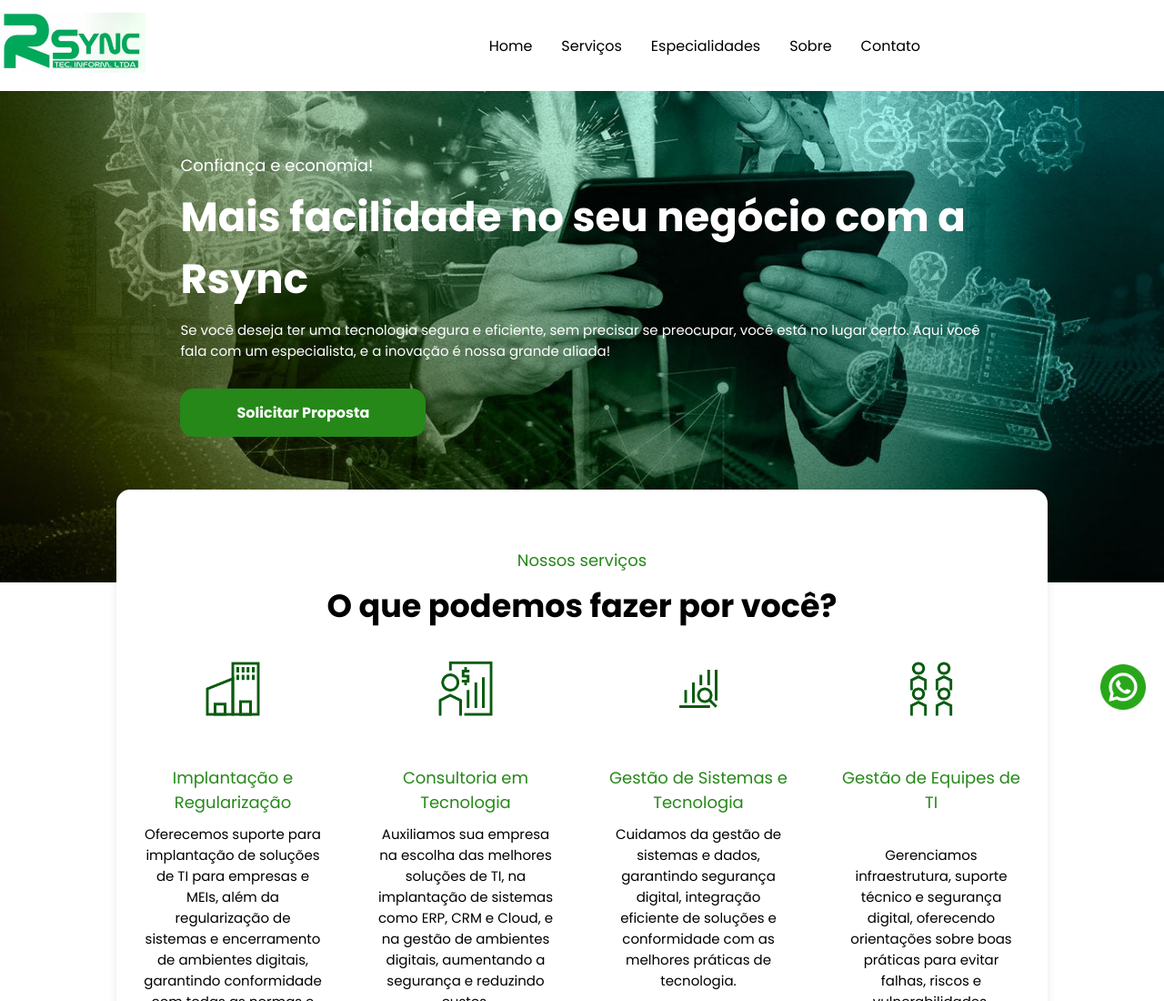
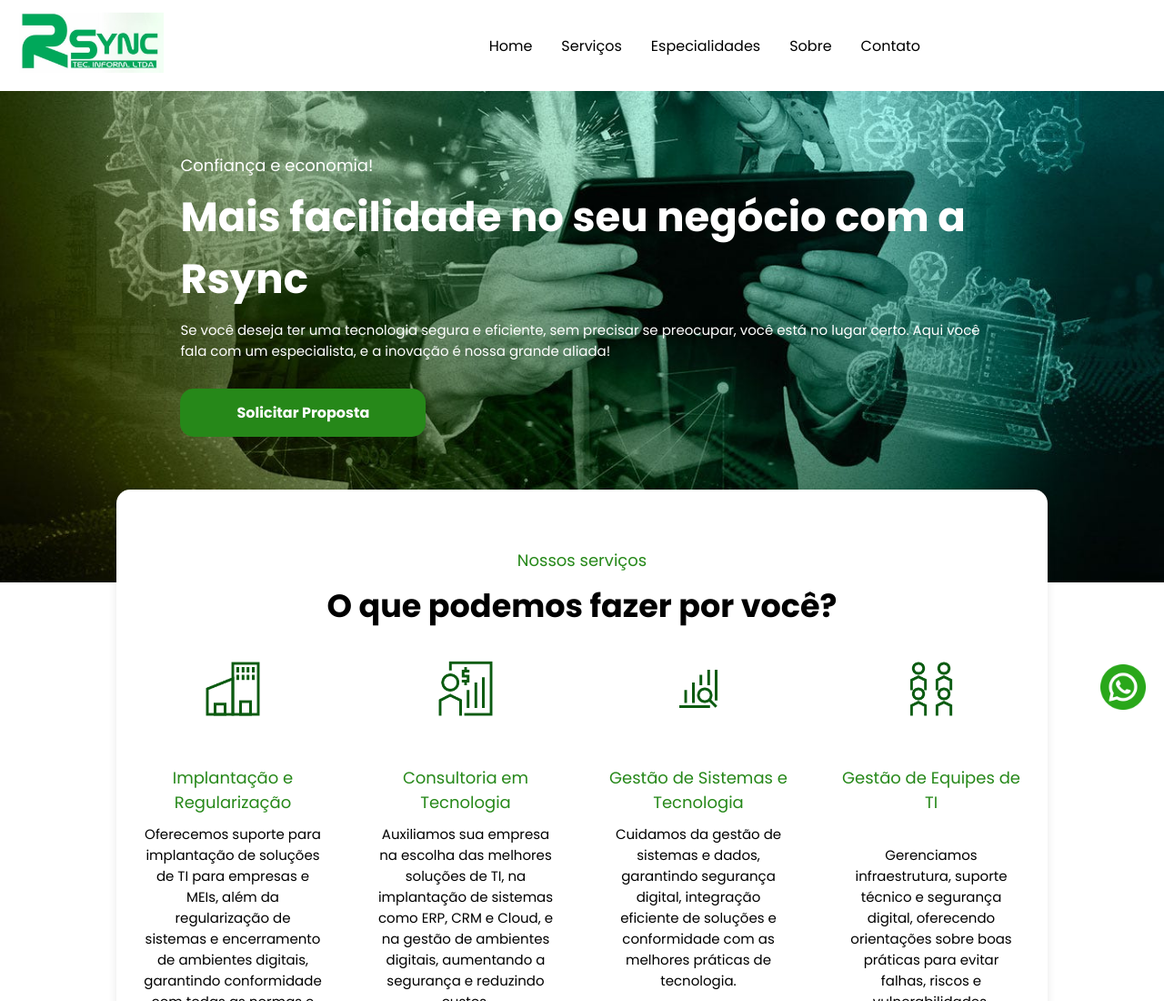
Before and after one commit to dmoliv/Rsync, a plain HTML site: page index.html in a window 1280 px wide. Shown: the top 1100 px of the page at 91% size. Drawn offline with Linux system fonts and the light colour scheme.

Commit message:
ajuste logo

```diff
--- a/assets/css/style.css
+++ b/assets/css/style.css
@@ -15,7 +15,7 @@
     width: 13rem !important; /* Ajuste conforme necessário */
     height: auto !important; /* Mantém a altura proporcional */
     object-fit: contain;
-    margin-left: -2rem;
+    transform: translateX(20px); /* Move o logo 20px para direita */
 }
 
 
```
